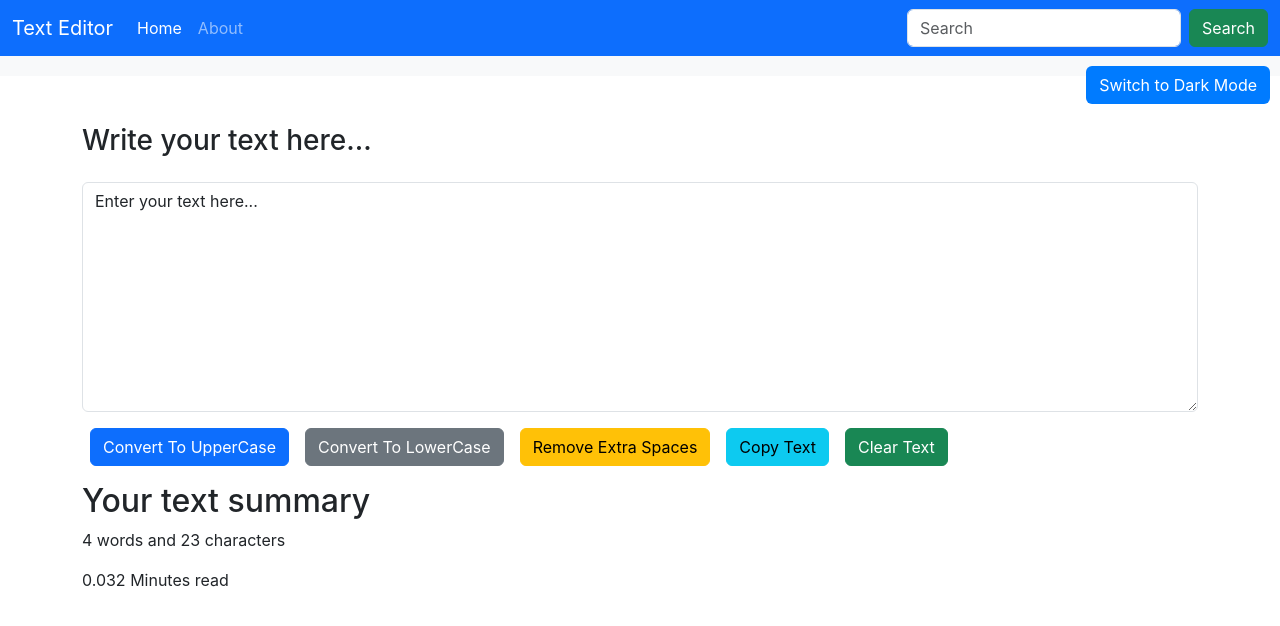
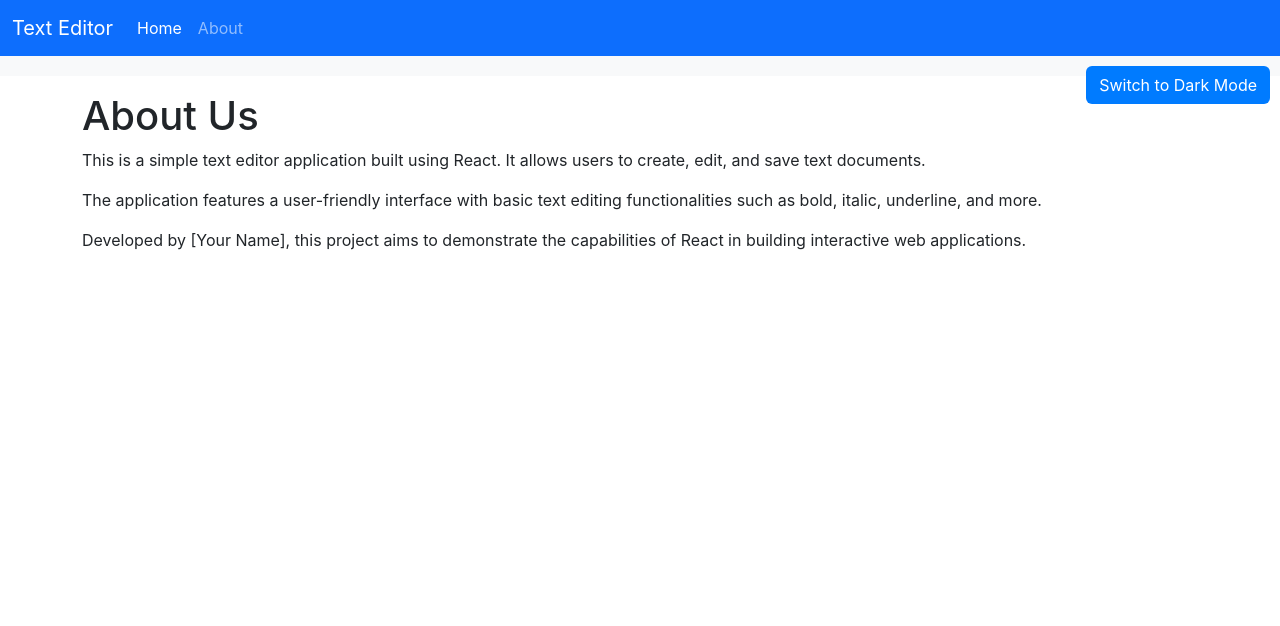
Before and after one commit to Roshan18172/texteditor, a React (Create React App) app: page /about in a window 1280 px wide. Shown: the top 626 px of the page. Built offline with nearby package versions, Linux system fonts and the light colour scheme.

Commit message:
Add React Router and update navigation
Integrated react-router-dom for client-side routing. Updated App.js to use Router, Routes, and Route for navigation between Home and About pages. Modified NavBar to use Link for About navigation. Added Mode component to About page.

```diff
--- a/package.json
+++ b/package.json
@@ -9,6 +9,7 @@
     "@testing-library/user-event": "^13.5.0",
     "react": "^19.1.1",
     "react-dom": "^19.1.1",
+    "react-router-dom": "^7.7.1",
     "react-scripts": "5.0.1",
     "web-vitals": "^2.1.4"
   },
--- a/src/App.js
+++ b/src/App.js
@@ -1,13 +1,20 @@
-import logo from './logo.svg';
+// import logo from './logo.svg';
 import './App.css';
+import { BrowserRouter as Router, Routes, Route } from 'react-router-dom';
+import About from './components/About';
 import NavBar from './components/NavBar';
 import TextForm from './components/TextForm';
 
 function App() {
   return (
     <>
-    <NavBar appName="Text Editor"/>
-    <TextForm desc="Write your text here..."/>
+    <Router>
+      <NavBar appName="Text Editor" />
+      <Routes>
+        <Route path="/" element={<TextForm desc="Enter the text to analyze below" />} />
+        <Route path="/about" element={<About />} />
+      </Routes>
+    </Router>
 
     </>
   );
--- a/src/components/About.js
+++ b/src/components/About.js
@@ -1,5 +1,9 @@
+import Mode from "./Mode";
+
 function About() {
   return (
+    <>
+    <Mode mode="light" />
     <div className="container my-3">
       <h1>About Us</h1>
       <p>
@@ -12,6 +16,7 @@ function About() {
         Developed by [Your Name], this project aims to demonstrate the capabilities of React in building interactive web applications.
       </p>
     </div>
+    </>
   );
 }
 export default About;
--- a/src/components/NavBar.js
+++ b/src/components/NavBar.js
@@ -1,4 +1,5 @@
 import props from 'prop-types';
+import { Link } from 'react-router-dom';
 function NavBar(props){
     return(
         <nav className="navbar navbar-expand-lg bg-primary navbar-dark ">
@@ -13,13 +14,9 @@ function NavBar(props){
                     <a className="nav-link active" aria-current="page" href="/">Home</a>
                     </li>
                     <li className="nav-item">
-          <a className="nav-link" href="/">About</a>
+                    <Link className="nav-link" href="/" to="/About">About</Link>
                     </li>
                 </ul>
-      <form className="d-flex" role="search">
-        <input className="form-control me-2" type="search" placeholder="Search" aria-label="Search"/>
-        <button className="btn btn-success" type="submit">Search</button>
-      </form>
                 </div>
             </div>
         </nav>
```
Also changed, not shown: 1 other file (tests, documents, lock files or other folders). Lines whose indentation alone changed are shown as unchanged.
